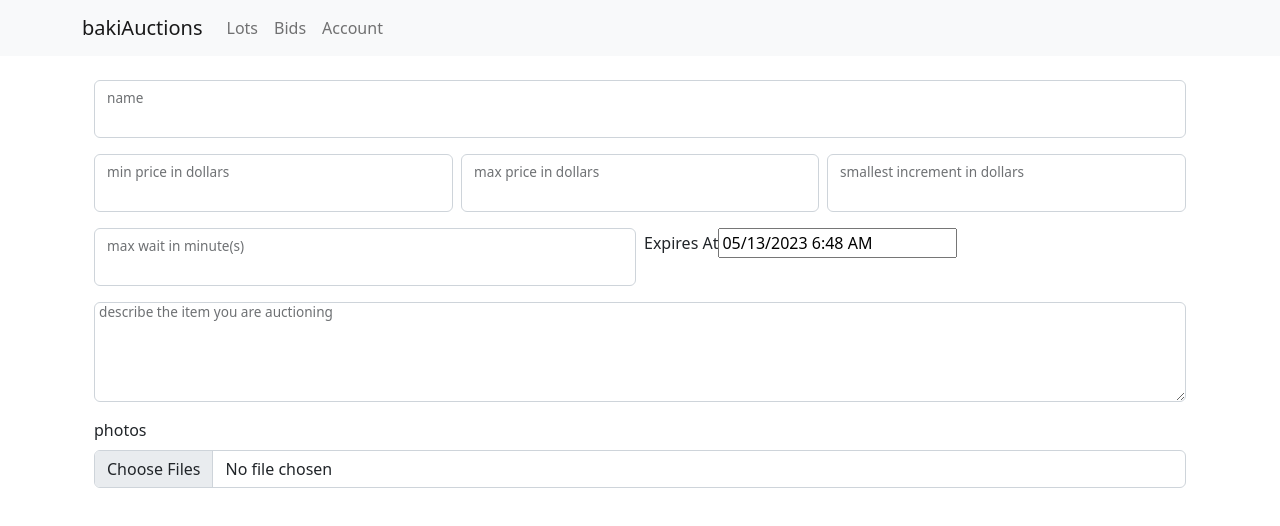
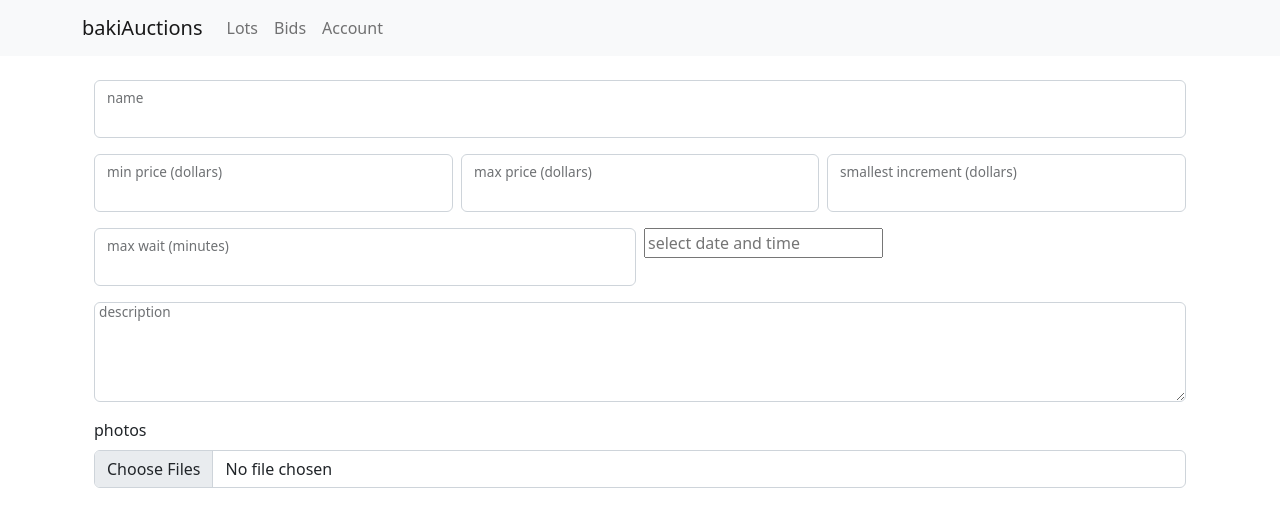
Before and after one commit to muchi674/taipei-dev, a React (Create React App) app in the folder frontend/: page /lots in a window 1280 px wide. Shown: the top 526 px of the page. Built offline with nearby package versions, Linux system fonts and the light colour scheme; no server answers.

Commit message:
[Routine Sync] create lot

```diff
--- a/frontend/src/App.js
+++ b/frontend/src/App.js
@@ -5,7 +5,7 @@ import { AppContext } from "./context/AppContext";
 import NavHeader from "./components/NavHeader";
 import Notice from "./components/Notice";
 import Explore from "./components/Explore";
-import Lots from "./components/Lots";
+import Lots from "./components/lots/Lots";
 import Account from "./components/Account";
 
 function App() {
--- a/frontend/src/components/CreateLot.js
+++ /dev/null
@@ -1,65 +0,0 @@
-import Container from "react-bootstrap/Container";
-import Row from "react-bootstrap/Row";
-import Col from "react-bootstrap/Col";
-import FloatingLabel from "react-bootstrap/FloatingLabel";
-import Form from "react-bootstrap/Form";
-
-import DateTimePicker from "./DateTimePicker";
-
-function CreateLot() {
-  return (
-    <Container className="p-3">
-      <Row className="g-2 p-2">
-        <Col md>
-          <FloatingLabel controlId="name" label="name">
-            <Form.Control type="text" />
-          </FloatingLabel>
-        </Col>
-      </Row>
-      <Row className="g-2 p-2">
-        <Col md>
-          <FloatingLabel controlId="minPrice" label="min price in dollars">
-            <Form.Control type="number" />
-          </FloatingLabel>
-        </Col>
-        <Col md>
-          <FloatingLabel controlId="maxPrice" label="max price in dollars">
-            <Form.Control type="number" />
-          </FloatingLabel>
-        </Col>
-        <Col md>
-          <FloatingLabel
-            controlId="smallestIncrement"
-            label="smallest increment in dollars"
-          >
-            <Form.Control type="number" />
-          </FloatingLabel>
-        </Col>
-      </Row>
-      <Row className="g-2 p-2">
-        <Col md>
-          <FloatingLabel controlId="maxWait" label="max wait in minute(s)">
-            <Form.Control type="number" />
-          </FloatingLabel>
-        </Col>
-        <Col>
-          Expires At
-          <DateTimePicker />
-        </Col>
-      </Row>
-      <FloatingLabel
-        className="g-2 p-2"
-        controlId="description"
-        label="describe the item you are auctioning"
-      >
-        <Form.Control as="textarea" style={{ height: "100px" }} />
-      </FloatingLabel>
-      <Form.Group controlId="photos" className="g-2 p-2">
-        <Form.Label>photos</Form.Label>
-        <Form.Control type="file" multiple />
-      </Form.Group>
-    </Container>
-  );
-}
-
-export default CreateLot;
--- a/frontend/src/components/DateTimePicker.js
+++ /dev/null
@@ -1,20 +0,0 @@
-import { useState } from "react";
-import DatePicker from "react-datepicker";
-
-import "react-datepicker/dist/react-datepicker.css";
-
-function DateTimePicker() {
-  const [pickedDate, setPickedDate] = useState(new Date());
-
-  return (
-    <DatePicker
-      selected={pickedDate}
-      onChange={(date) => setPickedDate(date)}
-      timeInputLabel="Time:"
-      dateFormat="MM/dd/yyyy h:mm aa"
-      showTimeInput
-    />
-  );
-}
-
-export default DateTimePicker;
--- /dev/null
+++ b/frontend/src/components/lots/CreateLot.js
@@ -0,0 +1,136 @@
+import { useForm, Controller } from "react-hook-form";
+import FloatingLabel from "react-bootstrap/FloatingLabel";
+import Form from "react-bootstrap/Form";
+import Container from "react-bootstrap/Container";
+import Row from "react-bootstrap/Row";
+import Col from "react-bootstrap/Col";
+
+import FormInput from "../utils/FormInput";
+import FormTextArea from "../utils/FormTextArea";
+import DateTimePicker from "../utils/DateTimePicker";
+import { isPositive, isInteger } from "../../utils/validators";
+
+function CreateLot() {
+  const { register, getValues, control, handleSubmit } = useForm();
+
+  /*
+  abbreviation guide:
+  c: create
+  lte: less than or equal to
+  */
+  return (
+    <Container className="p-3">
+      <Form>
+        <Row className="g-2 p-2">
+          <FormInput
+            {...{
+              name: "cLotName",
+              label: "name",
+              type: "text",
+              register,
+              options: {
+                required: true,
+              },
+            }}
+          />
+        </Row>
+        <Row className="g-2 p-2">
+          <FormInput
+            {...{
+              name: "cLotMinPrice",
+              label: "min price (dollars)",
+              type: "number",
+              register,
+              options: {
+                required: true,
+                valueAsNumber: true,
+                validate: isPositive,
+              },
+            }}
+          />
+          <FormInput
+            {...{
+              name: "cLotMaxPrice",
+              label: "max price (dollars)",
+              type: "number",
+              register,
+              options: {
+                required: true,
+                valueAsNumber: true,
+                validate: {
+                  isPositive,
+                  biggerThanMinPrice: (val) => {
+                    return (
+                      val >= getValues("cLotMinPrice") || "must >= min price"
+                    );
+                  },
+                },
+              },
+            }}
+          />
+          <FormInput
+            {...{
+              name: "cLotSmallestIncrement",
+              label: "smallest increment (dollars)",
+              type: "number",
+              register,
+              options: {
+                required: true,
+                valueAsNumber: true,
+                validate: {
+                  isPositive,
+                  canReachMaxPrice: (val) => {
+                    const diff =
+                      getValues("cLotMaxPrice") - getValues("cLotMinPrice");
+                    return val <= diff && diff % val === 0;
+                  },
+                },
+              },
+            }}
+          />
+        </Row>
+        <Row className="g-2 p-2">
+          <FormInput
+            {...{
+              name: "cLotMaxWait",
+              label: "max wait (minutes)",
+              type: "number",
+              register,
+              options: {
+                required: true,
+                valueAsNumber: true,
+                validate: {
+                  isPositive,
+                  isInteger,
+                  lteADay: (val) => val <= 60 * 24 || "must <= 24 hours",
+                },
+              },
+            }}
+          />
+          <DateTimePicker control={control} />
+        </Row>
+        <FormTextArea
+          {...{
+            className: "g-2 p-2",
+            name: "cLotDescription",
+            label: "description",
+            height: "100px",
+            register,
+            options: {
+              maxLength: {
+                value: 1000,
+                message: "must <= 1000 characters",
+              },
+            },
+          }}
+        />
+        <Form.Group controlId="photos" className="g-2 p-2">
+          <Form.Label>photos</Form.Label>
+          <Form.Control type="file" multiple />
+        </Form.Group>
+      </Form>
+    </Container>
+  );
+}
+
+export default CreateLot;
--- a/frontend/src/components/Lots.js
+++ b/frontend/src/components/lots/Lots.js
@@ -1,6 +1,6 @@
 import { Navigate } from "react-router-dom";
 
-import { useCognito } from "../hooks/useCognito";
+import { useCognito } from "../../hooks/useCognito";
 import CreateLot from "./CreateLot";
 
 function Lots() {
--- /dev/null
+++ b/frontend/src/components/utils/DateTimePicker.js
@@ -0,0 +1,26 @@
+import { Controller } from "react-hook-form";
+import DatePicker from "react-datepicker";
+import Col from "react-bootstrap/Col";
+
+function DateTimePicker({ control }) {
+  return (
+    <Col md>
+      <Controller
+        control={control}
+        name="date-input"
+        render={({ field }) => (
+          <DatePicker
+            selected={field.value}
+            onChange={(date) => field.onChange(date)}
+            placeholderText="select date and time"
+            timeInputLabel="Time:"
+            dateFormat="MM/dd/yyyy h:mm aa"
+            showTimeInput
+          />
+        )}
+      />
+    </Col>
+  );
+}
+
+export default DateTimePicker;
--- /dev/null
+++ b/frontend/src/components/utils/FormInput.js
@@ -0,0 +1,15 @@
+import Col from "react-bootstrap/Col";
+import FloatingLabel from "react-bootstrap/FloatingLabel";
+import Form from "react-bootstrap/Form";
+
+function FormInput({ name, label, type, register, options = {} }) {
+  return (
+    <Col md>
+      <FloatingLabel controlId={name} label={label}>
+        <Form.Control type={type} {...register(name, options)} />
+      </FloatingLabel>
+    </Col>
+  );
+}
+
+export default FormInput;
--- /dev/null
+++ b/frontend/src/components/utils/FormTextArea.js
@@ -0,0 +1,23 @@
+import FloatingLabel from "react-bootstrap/FloatingLabel";
+import Form from "react-bootstrap/Form";
+
+function FormTextArea({
+  className,
+  name,
+  label,
+  height,
+  register,
+  options = {},
+}) {
+  return (
+    <FloatingLabel className={className} controlId={name} label={label}>
+      <Form.Control
+        as="textarea"
+        style={{ height }}
+        {...register(name, options)}
+      />
+    </FloatingLabel>
+  );
+}
+
+export default FormTextArea;
--- /dev/null
+++ b/frontend/src/utils/validators.js
@@ -0,0 +1,4 @@
+const isPositive = (val) => val > 0 || "must > 0";
+const isInteger = (val) => Number.isInteger(val) || "must be an integer";
+
+export { isPositive, isInteger };
```
